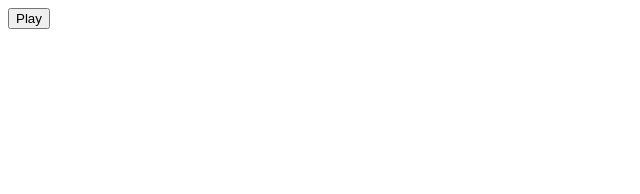
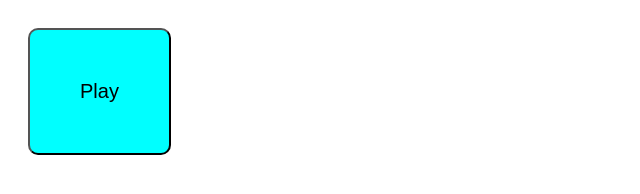
Before and after one commit to Drumus/RockPaperScissors, a plain HTML site: page rock_paper_scissors.html in a window 1280 px wide. Shown: the whole page, without its empty margins (0-640 px from the left). Drawn offline with Linux system fonts and the light colour scheme.

Commit message:
Button style

```diff
--- a/rock_paper_scissors.html
+++ b/rock_paper_scissors.html
@@ -73,6 +73,6 @@
             }
         }
     </script>
-    <button onclick="game()">Play</button>
+    <button onclick="game()" style="background-color:aqua; padding: 50px; border-radius: 10px;font-size: 20px;margin:20px;">Play</button>
 </body>
 </html>
```
